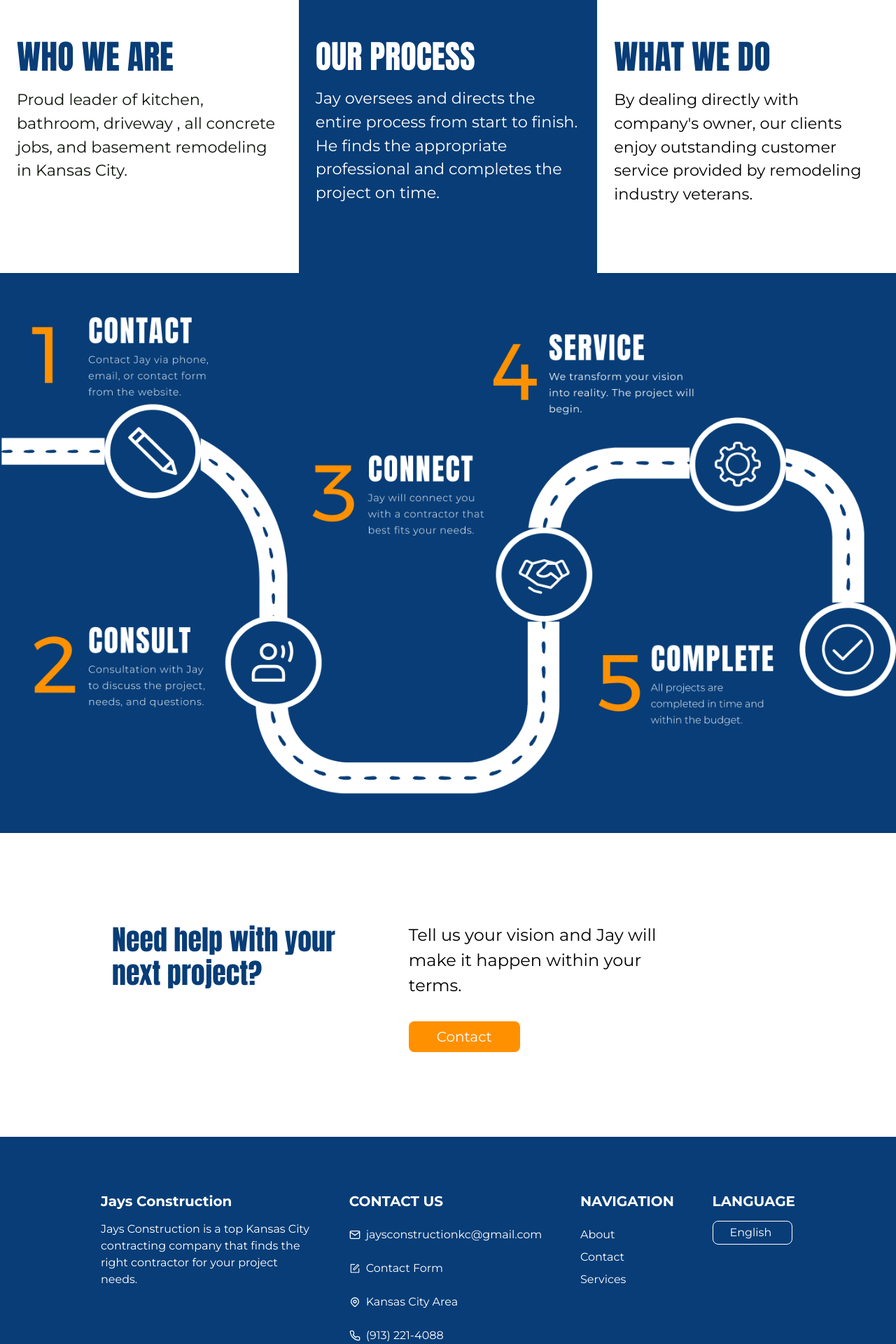
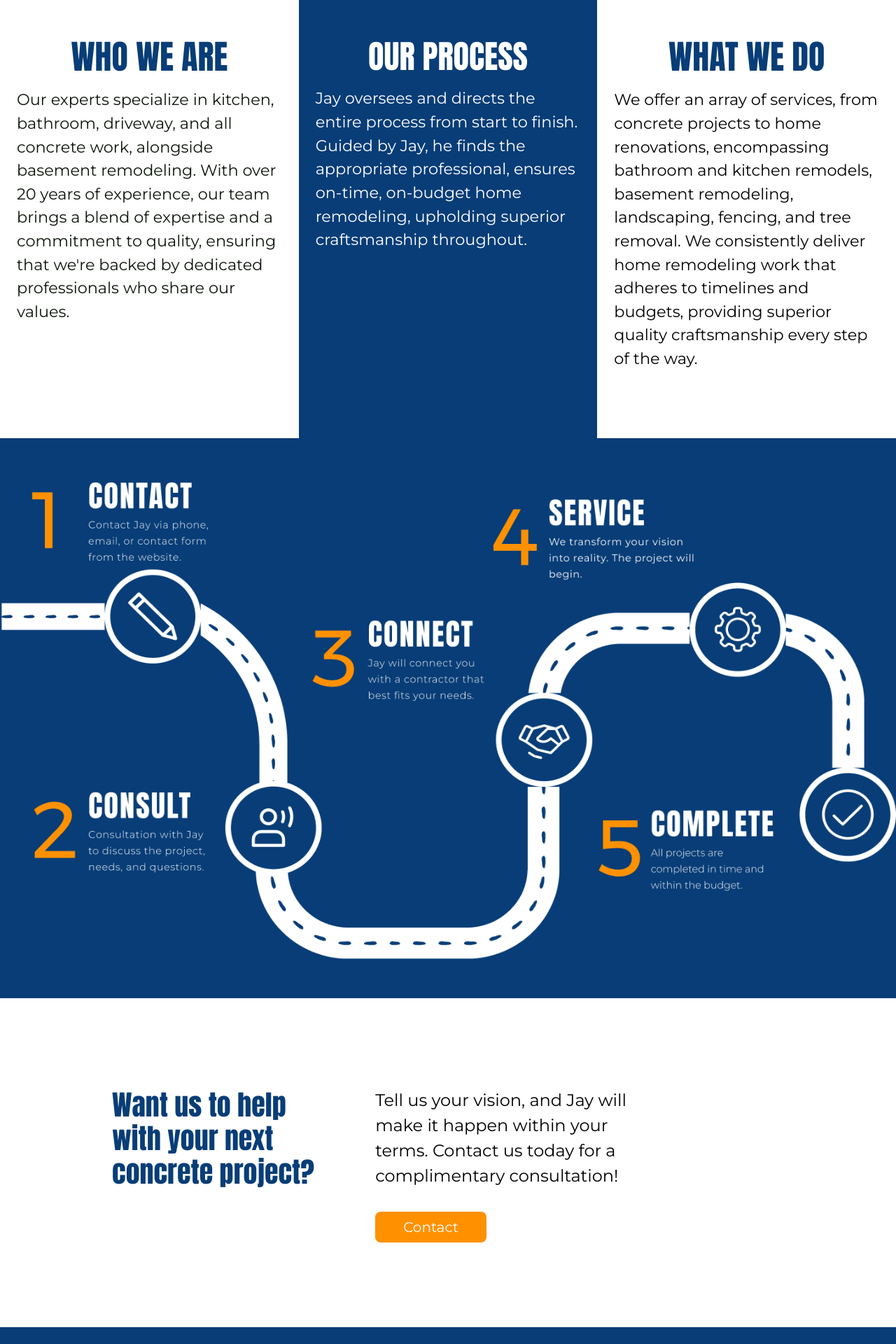
Before and after one commit to 93Belen/JConstruction, a Next.js app: page /about in a window 1280 px wide. Shown: the part 580-2500 px from the top of the page at 70% size. Built offline with nearby package versions, Linux system fonts and the light colour scheme.

Commit message:
about and contact page

```diff
--- a/app/about/page.tsx
+++ b/app/about/page.tsx
@@ -19,15 +19,15 @@ export default function About(){
             </section>
             <section className='flex flex-col md:flex-row'>
                 <div className='bg-blue md:bg-white p-6 2xl:px-20 md:py-20 2xl:py-28 md:w-1/3 flex flex-col gap-2'>
-                    <h2 className={`${anton.className} lg:text-[3rem] text-[2.5rem] md:text-blue min-[0px]:text-white`}>{contentHeader.about.h2.a}</h2>
+                    <h2 className={`${anton.className} lg:text-[3rem] text-[2.5rem] md:text-blue min-[0px]:text-white text-center`}>{contentHeader.about.h2.a}</h2>
                     <p className=' md:text-black min-[0px]:text-white text-[1.4rem]'>{content.woweare}</p>
                 </div>
                 <div className='bg-white p-6 md:order-last 2xl:px-20 md:py-20 2xl:py-28 md:w-1/3 flex flex-col gap-2'>
-                    <h2 className={`${anton.className} text-blue lg:text-[3rem] text-[2.5rem]`}>{contentHeader.about.h2.c}</h2>
+                    <h2 className={`${anton.className} text-blue lg:text-[3rem] text-[2.5rem] text-center`}>{contentHeader.about.h2.c}</h2>
                     <p className='text-black text-[1.4rem]'>{content.whatwedo}</p>
                 </div>
                 <div className='bg-blue p-6 md:order-2 2xl:px-20 md:py-20 2xl:py-28 md:w-1/3 flex flex-col gap-2'>
-                    <h2 className={`${anton.className} text-white lg:text-[2.9rem] text-[2.5rem]`}>{contentHeader.about.h2.b}</h2>
+                    <h2 className={`${anton.className} text-white lg:text-[2.9rem] text-[2.5rem] text-center`}>{contentHeader.about.h2.b}</h2>
                     <p className='text-white text-[1.4rem]'>{content.ourprocess}</p>
                 </div>
             </section>
--- a/app/components/Footer.tsx
+++ b/app/components/Footer.tsx
@@ -37,7 +37,7 @@ export default function Footer(){
                     <h3 className='font-bold text-[1.25rem] pb-2'>{content.contact.name}</h3>
                     <p className='flex items-center gap-2'><FiMail/> jaysconstructionkc@gmail.com</p>
                     <p className='flex items-center gap-2'> <AiOutlineForm/> <Link className='text-white no-underline' href='/contact'>{content.contact.contactForm} </Link> </p>
-                    <p className='flex items-center gap-2'><HiOutlineLocationMarker/> Kansas City Area</p>
+                    <p className='flex items-center gap-2'><HiOutlineLocationMarker/> Kansas City</p>
                     <p className='flex items-center gap-2'><FiPhone/>  (913) 221-4088</p>
                 </div>
                 <div className='flex flex-col gap-2'>
@@ -68,7 +68,7 @@ export default function Footer(){
                 <Accordion.Body>
                     <p className='flex items-center gap-2'><FiMail/> jaysconstructionkc@gmail.com</p>
                     <p className='flex items-center gap-2'>  <AiOutlineForm/> <Link className='text-white no-underline' href='/contact'>{content.contact.contactForm} </Link></p>
-                    <p className='flex items-center gap-2'><HiOutlineLocationMarker/> Kansas City Area</p>
+                    <p className='flex items-center gap-2'><HiOutlineLocationMarker/> Kansas City</p>
                     <p className='flex items-center gap-2'><FiPhone/> (913) 221-4088</p>
                 </Accordion.Body>
             </Accordion.Item>
--- a/content/headers.ts
+++ b/content/headers.ts
@@ -11,7 +11,7 @@ const spanish = {
             b: "NUESTRO PROCESO",
             c: "QUÉ HACEMOS"
         },
-        h3: "¿Necesita ayuda con su próximo proyecto?",
+        h3: "¿Quiere que le ayudemos con su próximo proyecto de concreto?",
         process: {
             contact:'CONTÁCTENOS',
             consult:'CONSÚLTENOS',
@@ -23,7 +23,7 @@ const spanish = {
     contact: {
         h1: 'CONTÁCTENOS',
         h2: "¡HABLEMOS!",
-        h3: '¿Necesita ayuda con su proyecto? Póngase en contacto con nosotros. Nos encantaría ayudarle',
+        h3: '¿Necesita ayuda con su proyecto? Póngase en contacto con nosotros. Nos encantaría ayudarle.',
         emailSent: '¡Gracias por su mensaje!'
     },
     services: {
@@ -46,7 +46,7 @@ const spanish = {
             b: "OUR PROCESS",
             c: "WHAT WE DO"
         },
-        h3: "Need help with your next project?",
+        h3: "Want us to help with your next concrete project?",
         process: {
             contact: 'CONTACT',
             consult: 'CONSULT',
@@ -58,7 +58,7 @@ const spanish = {
     contact: {
         h1: 'CONTACT US',
         h2: "LET'S CHAT!",
-        h3: "Have some projects and need help? Please reach out. We'd love to hear about it and provide help.",
+        h3: "Have remodeling projects and need help? Please reach out. We’d love to hear about it and provide our assistance.",
         emailSent: 'Thank you for your message!'
     },
     services: {
--- a/content/text/about.ts
+++ b/content/text/about.ts
@@ -1,30 +1,30 @@
 const spanish = {
-    woweare: 'Orgullosos líderes de remodelación de cocinas, baños, entradas, trabajos de concreto y remodelación de sótanos en Kansas City.',
-    ourprocess: 'Jay supervisa y dirige todo el proceso de pricnipio a fin. Encuentra al profesional adecaudado y completa el proyecto a tiempo.',
-    whatwedo: 'Al tratar directamente con el dueño de la empresa, nuestros clientes disfrutan de un servicio excepcional gracias a expertos veteranos de la industria.',
+    woweare: 'Nuestros expertos se especializan en trabajos de cocina, baño, entrada y todo tipo de trabajos en concreto, junto con remodelaciones de sótanos. Con más de 20 años de experiencia, nuestro equipo aporta una combinación de conocimientos y un compromiso con la calidad, asegurando que estemos respaldados por profesionales dedicados que comparten nuestros valores.',
+    ourprocess: 'Jay supervisa y dirige todo el proceso de principio a fin. Guiado por Jay, encuentra al profesional adecuado, garantiza remodelaciones de hogar a tiempo y dentro del presupuesto, manteniendo la artesanía superior en todo momento.',
+    whatwedo: 'Ofrecemos una variedad de servicios, desde proyectos de concreto hasta renovaciones de hogar, que abarcan remodelaciones de baños y cocinas, remodelaciones de sótanos, paisajismo, cercado y eliminación de árboles. Entregamos consistentemente trabajos de remodelación de hogar que se adhieren a los plazos y presupuestos, brindando una artesanía de calidad superior en cada paso del camino.',
     process: {
         a: 'Póngase en contacto con Jay a través de teléfono, correo electrónico o formulario de contacto.',
         b: "Hable con Jay sobre su proyecto, necesidades y preguntas.",
         c: "Jay encuentra al mejor profesional para su proyecto.",
-        d: "Permítanos hacer realidad su visión. Comienza el proyecto.",
-        e: "Todos los proyectos se completan a tiempo y dentro del presupuesto."
+        d: "Jay supervisará su proyecto de principio a fin para garantizar que se cumplan los plazos, el presupuesto y una artesanía superior en todo momento.",
+        e: "¡Proyecto terminado!"
     },
-    contacttext: 'Cuéntenos su visión y Jay la hará realidad tal y como usted desea.'
+    contacttext: 'Cuéntenos su visión y Jay la hará realidad según tal y como usted desea. ¡Contáctenos hoy para una consulta gratuita!'
 };
 
 
  const english = {
-    woweare: 'Proud leader of kitchen, bathroom, driveway , all concrete jobs, and basement remodeling in Kansas City.',
-    ourprocess: 'Jay oversees and directs the entire process from start to finish. He finds the appropriate professional and completes the project on time.',
-    whatwedo: 'By dealing directly with company\'s owner, our clients enjoy outstanding customer service provided by remodeling industry veterans.',
+    woweare: 'Our experts specialize in kitchen, bathroom, driveway, and all concrete work, alongside basement remodeling. With over 20 years of experience, our team brings a blend of expertise and a commitment to quality, ensuring that we\'re backed by dedicated professionals who share our values.',
+    ourprocess: 'Jay oversees and directs the entire process from start to finish. Guided by Jay, he finds the appropriate professional, ensures on-time, on-budget home remodeling, upholding superior craftsmanship throughout.',
+    whatwedo: 'We offer an array of services, from concrete projects to home renovations, encompassing bathroom and kitchen remodels, basement remodeling, landscaping, fencing, and tree removal. We consistently deliver home remodeling work that adheres to timelines and budgets, providing superior quality craftsmanship every step of the way.',
     process: {
         a: 'Contact Jay via phone, email or contact form on the website.',
         b: "Consultation with Jay to discuss the project, needs, and questions.",
         c: "Jay will connect you with a contractor that best fits your needs.",
-        d: "Let us transform your vision into reality. The project will begin.",
-        e: "All projects are completed in time and within the budget"
+        d: "Jay will oversee your project from beginning to end to ensuring on-time, on-budget and, superior craftsmanship throughout.",
+        e: "Project complete!"
     },
-    contacttext: 'Tell us your vision and Jay will make it happen within your terms.'
+    contacttext: 'Tell us your vision, and Jay will make it happen within your terms. Contact us today for a complimentary consultation!'
 }
 
 export const selectedLanguage = {
```
